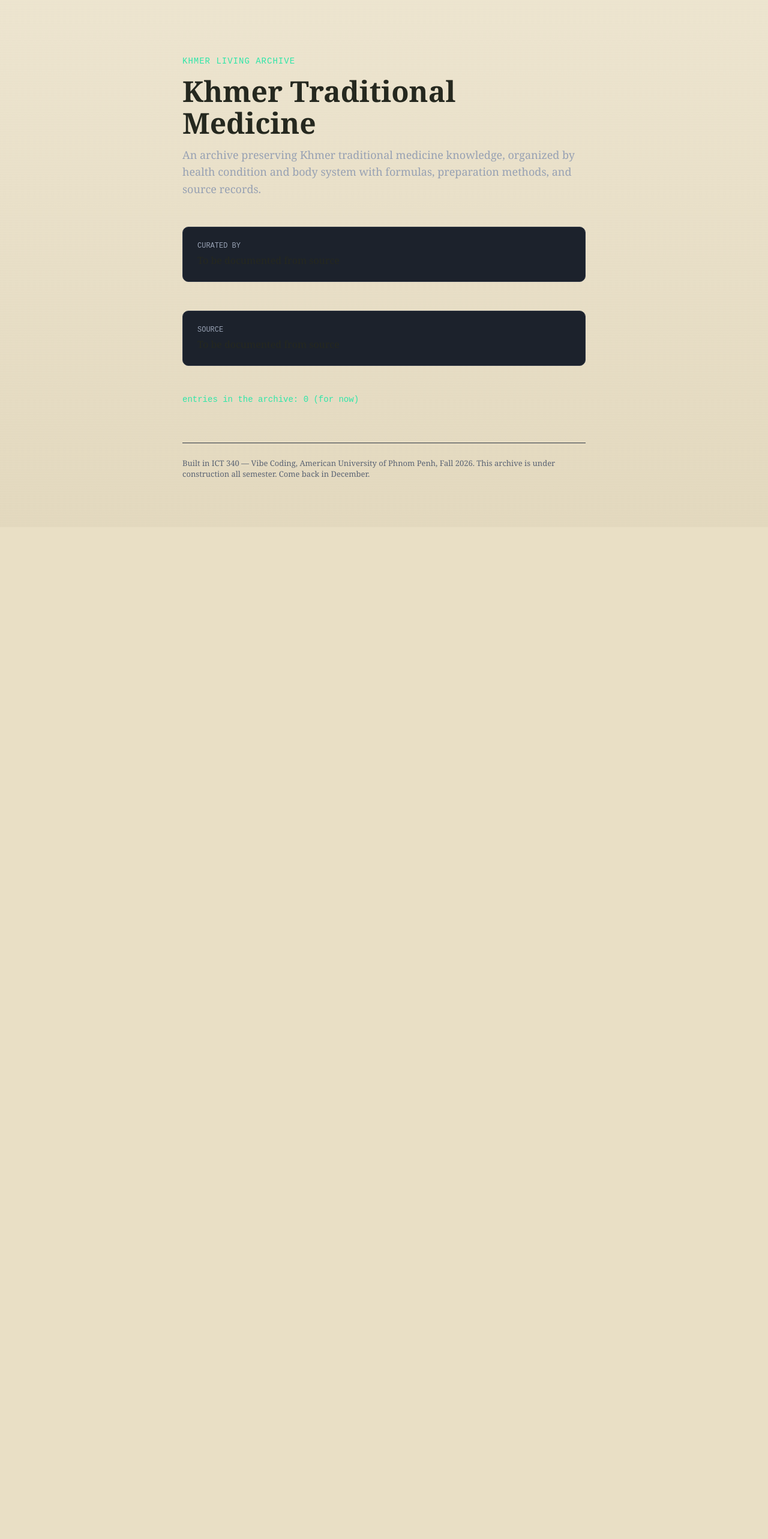
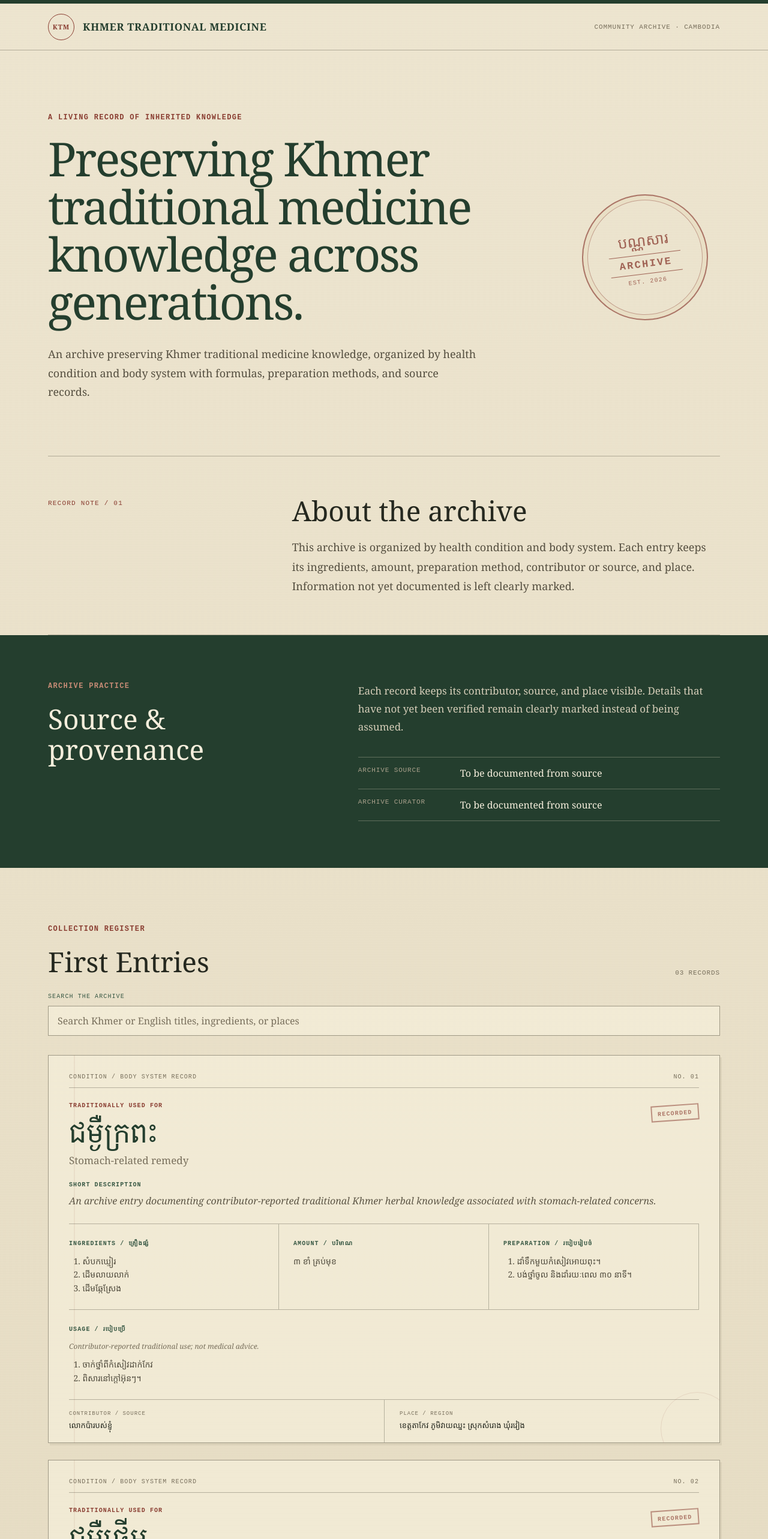
Before and after one commit to LyhengPHA/khmer-medicine-archive, a Next.js app: page / in a window 1280 px wide. Shown: the top 2566 px of the page at 60% size. Before the commit the page ends 879 px from the top, so only its background shows below. Built offline with nearby package versions, Linux system fonts and the light colour scheme.

Commit message:
sprint 1: browse page [AI-assisted]

```diff
--- a/app/page.js
+++ b/app/page.js
@@ -1,84 +1,148 @@
+"use client";
+
+import { useState } from "react";
+import EntryCard from "../components/EntryCard.js";
 import collection from "../collection.config.js";
-
-const styles = {
-  wrap: {
-    maxWidth: 720,
-    margin: "0 auto",
-    padding: "80px 24px",
-  },
-  kicker: {
-    fontFamily: "'Courier New', monospace",
-    color: "#2EE6A8",
-    fontSize: 14,
-    letterSpacing: 1,
-  },
-  title: {
-    fontSize: 48,
-    fontWeight: 700,
-    margin: "16px 0 12px",
-    lineHeight: 1.1,
-  },
-  description: {
-    fontSize: 18,
-    color: "#97A1B3",
-    lineHeight: 1.6,
-    margin: 0,
-  },
-  card: {
-    marginTop: 48,
-    padding: 24,
-    backgroundColor: "#1C222C",
-    border: "1px solid #2E3644",
-    borderRadius: 10,
-  },
-  cardLabel: {
-    fontFamily: "'Courier New', monospace",
-    fontSize: 12,
-    color: "#97A1B3",
-    margin: 0,
-  },
-  cardValue: {
-    fontSize: 16,
-    margin: "6px 0 0",
-  },
-  count: {
-    fontFamily: "'Courier New', monospace",
-    fontSize: 14,
-    color: "#2EE6A8",
-    marginTop: 48,
-  },
-  footer: {
-    marginTop: 64,
-    paddingTop: 24,
-    borderTop: "1px solid #2E3644",
-    fontSize: 13,
-    color: "#5A6373",
-  },
-};
+import entries from "../data/entries.js";
 
 export default function Home() {
+  const [searchTerm, setSearchTerm] = useState("");
+  const normalizedSearch = searchTerm.trim().toLocaleLowerCase();
+
+  const filteredEntries = normalizedSearch
+    ? entries.filter((entry) => {
+        const searchableText = [
+          entry.title,
+          entry.englishTitle,
+          entry.description,
+          ...entry.ingredients,
+          entry.place,
+        ]
+          .join(" ")
+          .toLocaleLowerCase();
+
+        return searchableText.includes(normalizedSearch);
+      })
+    : entries;
+
   return (
-    <main style={styles.wrap}>
-      <p style={styles.kicker}>KHMER LIVING ARCHIVE</p>
-      <h1 style={styles.title}>{collection.name}</h1>
-      <p style={styles.description}>{collection.description}</p>
+    <>
+      <header className="site-header">
+        <a className="archive-name" href="#top" aria-label="Archive home">
+          <span className="archive-mark">KTM</span>
+          <span>{collection.name}</span>
+        </a>
+        <p>Community Archive · Cambodia</p>
+      </header>
 
-      <div style={styles.card}>
-        <p style={styles.cardLabel}>CURATED BY</p>
-        <p style={styles.cardValue}>{collection.curator}</p>
-      </div>
-      <div style={styles.card}>
-        <p style={styles.cardLabel}>SOURCE</p>
-        <p style={styles.cardValue}>{collection.source}</p>
-      </div>
+      <main id="top">
+        <section className="hero page-width" aria-labelledby="hero-title">
+          <div className="hero-copy">
+            <p className="eyebrow">A living record of inherited knowledge</p>
+            <h1 id="hero-title">
+              Preserving Khmer traditional medicine knowledge across
+              generations.
+            </h1>
+            <p className="hero-description">{collection.description}</p>
+          </div>
+          <div className="archive-seal" aria-hidden="true">
+            <span>បណ្ណសារ</span>
+            <strong>ARCHIVE</strong>
+            <small>EST. 2026</small>
+          </div>
+        </section>
 
-      <p style={styles.count}>entries in the archive: 0 (for now)</p>
+        <section className="preservation page-width" aria-labelledby="about-title">
+          <p className="section-number">Record note / 01</p>
+          <div>
+            <h2 id="about-title">About the archive</h2>
+            <p>
+              This archive is organized by health condition and body system.
+              Each entry keeps its ingredients, amount, preparation method,
+              contributor or source, and place. Information not yet documented
+              is left clearly marked.
+            </p>
+          </div>
+        </section>
 
-      <footer style={styles.footer}>
-        Built in ICT 340 — Vibe Coding, American University of Phnom Penh, Fall
-        2026. This archive is under construction all semester. Come back in
-        December.
+        <section className="provenance" aria-labelledby="provenance-title">
+          <div className="page-width provenance-grid">
+            <div>
+              <p className="eyebrow light">Archive practice</p>
+              <h2 id="provenance-title">Source &amp; provenance</h2>
+            </div>
+            <div className="provenance-copy">
+              <p>
+                Each record keeps its contributor, source, and place visible.
+                Details that have not yet been verified remain clearly marked
+                instead of being assumed.
+              </p>
+              <dl>
+                <div>
+                  <dt>Archive source</dt>
+                  <dd>{collection.source}</dd>
+                </div>
+                <div>
+                  <dt>Archive curator</dt>
+                  <dd>{collection.curator}</dd>
+                </div>
+              </dl>
+            </div>
+          </div>
+        </section>
+
+        <section className="entries page-width" aria-labelledby="entries-title">
+          <div className="section-heading">
+            <div>
+              <p className="eyebrow">Collection register</p>
+              <h2 id="entries-title">First Entries</h2>
+            </div>
+            <p className="entry-count" aria-live="polite">
+              {String(filteredEntries.length).padStart(2, "0")} records
+            </p>
+          </div>
+
+          <div className="archive-search" role="search">
+            <label htmlFor="entry-search">Search the archive</label>
+            <input
+              id="entry-search"
+              type="search"
+              value={searchTerm}
+              onChange={(event) => setSearchTerm(event.target.value)}
+              placeholder="Search Khmer or English titles, ingredients, or places"
+              autoComplete="off"
+            />
+          </div>
+
+          {filteredEntries.length > 0 ? (
+            <div className="entry-list">
+              {filteredEntries.map((entry) => (
+                <EntryCard
+                  key={entry.slug}
+                  entry={entry}
+                  recordNumber={entries.indexOf(entry) + 1}
+                />
+              ))}
+            </div>
+          ) : (
+            <div className="search-empty" role="status">
+              <p lang="km">រកមិនឃើញកំណត់ត្រាដែលត្រូវគ្នា។</p>
+              <p>
+                No matching archive entries found. Try another Khmer or
+                English search term.
+              </p>
+            </div>
+          )}
+        </section>
+      </main>
+
+      <footer className="site-footer">
+        <div className="page-width footer-inner">
+          <p>{collection.name}</p>
+          <p>Preserving knowledge with care, context, and clear sources.</p>
+          <p>Archive prototype · 2026</p>
+        </div>
       </footer>
-    </main>
+    </>
   );
 }
--- /dev/null
+++ b/components/EntryCard.js
@@ -0,0 +1,71 @@
+export default function EntryCard({ entry, recordNumber }) {
+  return (
+    <article className="entry-card">
+      <div className="entry-card-topline">
+        <p>Condition / body system record</p>
+        <p>No. {String(recordNumber).padStart(2, "0")}</p>
+      </div>
+
+      <div className="entry-title-row">
+        <div>
+          <p className="entry-category">Traditionally used for</p>
+          <h3 className="khmer-entry-name" lang="km">
+            {entry.title}
+          </h3>
+          <p className="english-name">{entry.englishTitle}</p>
+        </div>
+        <span className="record-stamp">Recorded</span>
+      </div>
+
+      <div className="entry-summary">
+        <h4>Short description</h4>
+        <p>{entry.description}</p>
+      </div>
+
+      <div className="entry-details">
+        <div className="detail-block">
+          <h4>Ingredients / គ្រឿងផ្សំ</h4>
+          <ol className="ingredient-list" lang="km">
+            {entry.ingredients.map((ingredient, index) => (
+              <li key={`${entry.slug}-${index}`}>{ingredient}</li>
+            ))}
+          </ol>
+        </div>
+        <div className="detail-block">
+          <h4>Amount / បរិមាណ</h4>
+          <p>{entry.ingredientAmount}</p>
+        </div>
+        <div className="detail-block">
+          <h4>Preparation / របៀបរៀបចំ</h4>
+          <ol className="step-list" lang="km">
+            {entry.preparation.map((step, index) => (
+              <li key={`${entry.slug}-preparation-${index}`}>{step}</li>
+            ))}
+          </ol>
+        </div>
+        <div className="detail-block usage-block">
+          <h4>Usage / របៀបប្រើ</h4>
+          <p className="usage-note">
+            Contributor-reported traditional use; not medical advice.
+          </p>
+          <ol className="step-list" lang="km">
+            {entry.usage.map((step, index) => (
+              <li key={`${entry.slug}-usage-${index}`}>{step}</li>
+            ))}
+          </ol>
+        </div>
+      </div>
+
+      <dl className="entry-source">
+        <div>
+          <dt>Contributor / Source</dt>
+          <dd>{entry.contributor}</dd>
+        </div>
+        <div>
+          <dt>Place / Region</dt>
+          <dd>{entry.place}</dd>
+        </div>
+      </dl>
+    </article>
+  );
+}
```
